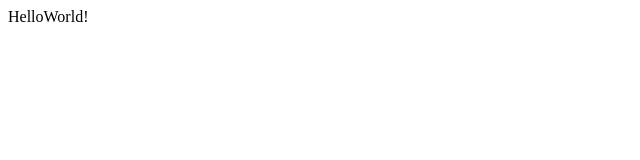
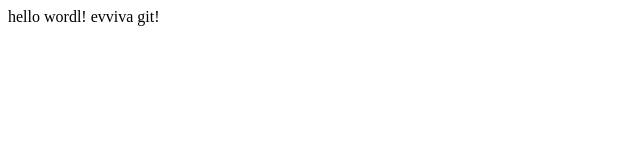
Before and after one commit to Vito-creator/Progetto1_remoto, a plain HTML site: page index.html in a window 1280 px wide. Shown: the full height of the page, 0-640 px from the left. Drawn offline with Linux system fonts and the light colour scheme.

Commit message:
cambio testo

```diff
--- a/index.html
+++ b/index.html
@@ -1,5 +1,6 @@
 <html>
 <body>
-HelloWorld!
+    hello wordl!
+    evviva git!
 </body>
 </html>
```
